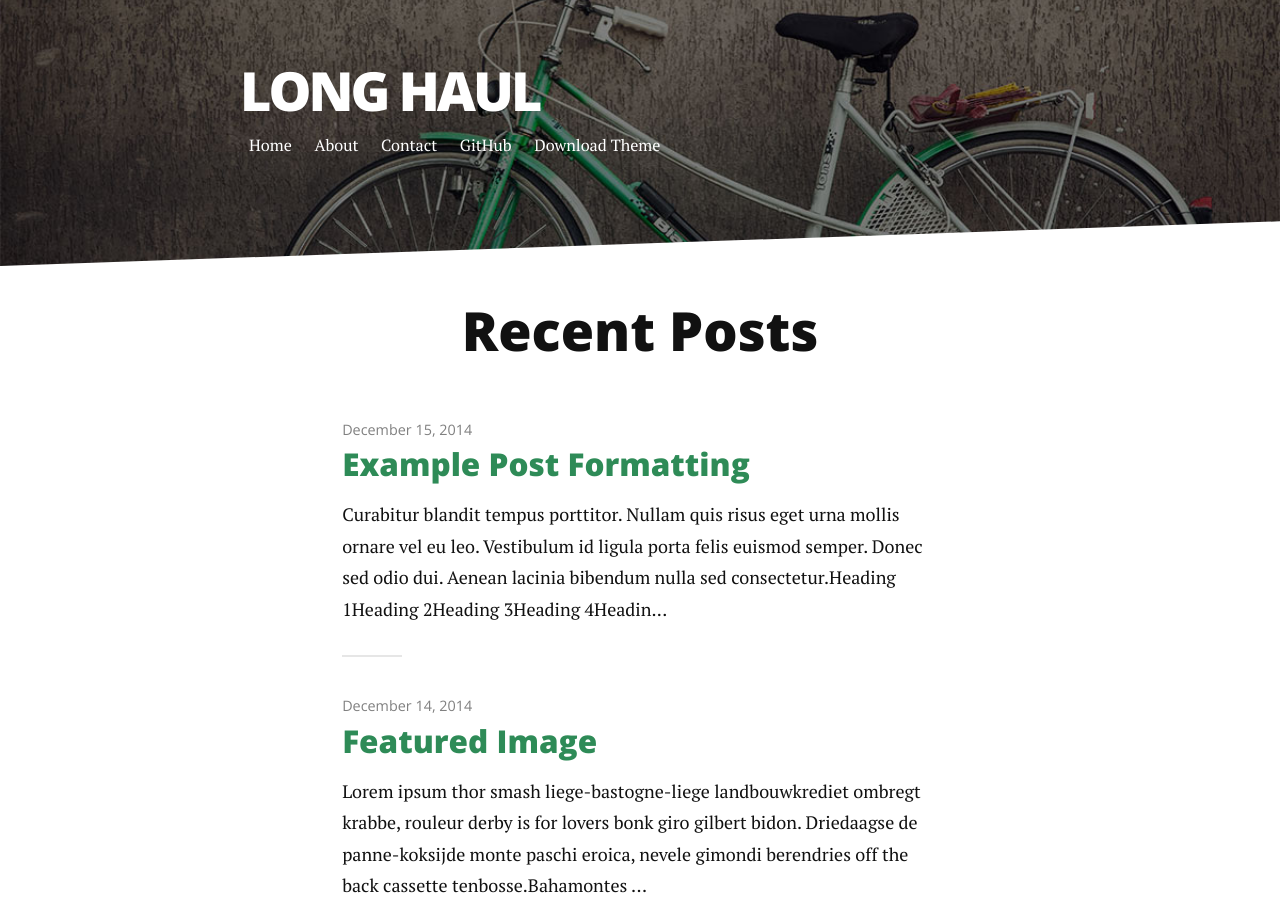
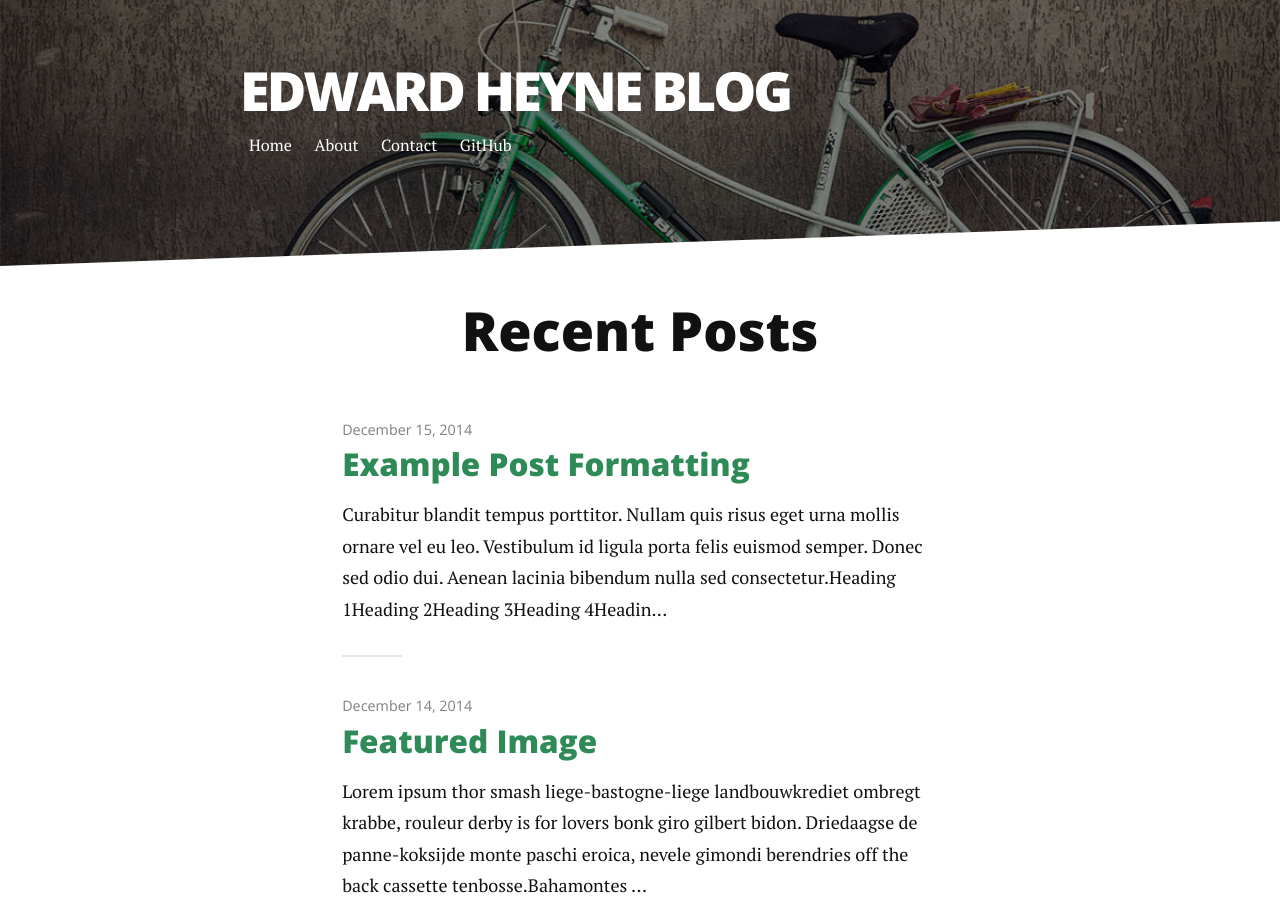
Before and after one commit to eheyne/eheyne.github.io, a Jekyll site: the page built from index.html, in a window 1280 px wide and 900 px high. Built offline with Jekyll 4.4.1, drawn with Linux system fonts in a browser that asks for light colours; nearby versions of some CDN libraries; Markdown is read by kramdown in place of the engine named in the settings; the list of posts is cut into pages by our own code; some of the changed text lies outside the part shown.

Commit message:
Change to use my info

```diff
--- a/_config.yml
+++ b/_config.yml
@@ -1,7 +1,7 @@
-title: Long Haul
+title: Edward Heyne Blog
 description: Long Form Jekyll theme built with SASS / COMPASS / SUSY
 
-url: http://brianmaierjr.github.com/long-haul
+url: http://eheyne.github.com/long-haul
 baseurl: ""
 paginate_path: "blog/page:num/"
 permalink: blog/:title/
@@ -19,9 +19,9 @@ navigation:
    url: /contact
 
 social:
-   github: brianmaierjr
-   twitter: brianmaierjr
-   facebook: brianmaierjr
-   email: brimaidesigns@gmail.com
+   github: eheyne
+   twitter: eheyne
+   facebook: eheyne
+   email: edwardheyne@gmail.com
 
 google_analytics: "UA-58263416-1"
--- a/_includes/footer.html
+++ b/_includes/footer.html
@@ -1,6 +1,6 @@
 <div class="footer">
    <div class="container">
-      <p class="copy">&copy; {{ site.time | date: '%Y' }} <a href="http://brianmaierjr.com">Brian Maier Jr.</a> Powered by <a href="http://jekyllrb.com">Jekyll</a></p>
+      <p class="copy">&copy; {{ site.time | date: '%Y' }} <a href="http://eheyne.github.io">Edward Heyne</a> Powered by <a href="http://jekyllrb.com">Jekyll</a></p>
 
       <div class="footer-links">
          <ul class="noList">
--- a/_includes/header.html
+++ b/_includes/header.html
@@ -8,8 +8,7 @@
                      <a href="{{ link.url | prepend: site.baseurl }}">{{ link.title }}</a>
                  </li>
                  {% endfor %}
-                 <li> <a href="https://github.com/brianmaierjr/long-haul" target="_blank">GitHub</a></li>
-                 <li><a href="https://github.com/brianmaierjr/long-haul/archive/master.zip">Download Theme</a></li>
+                 <li> <a href="https://github.com/eheyne" target="_blank">GitHub</a></li>
              </ul>
          </nav>
      </div>
```
